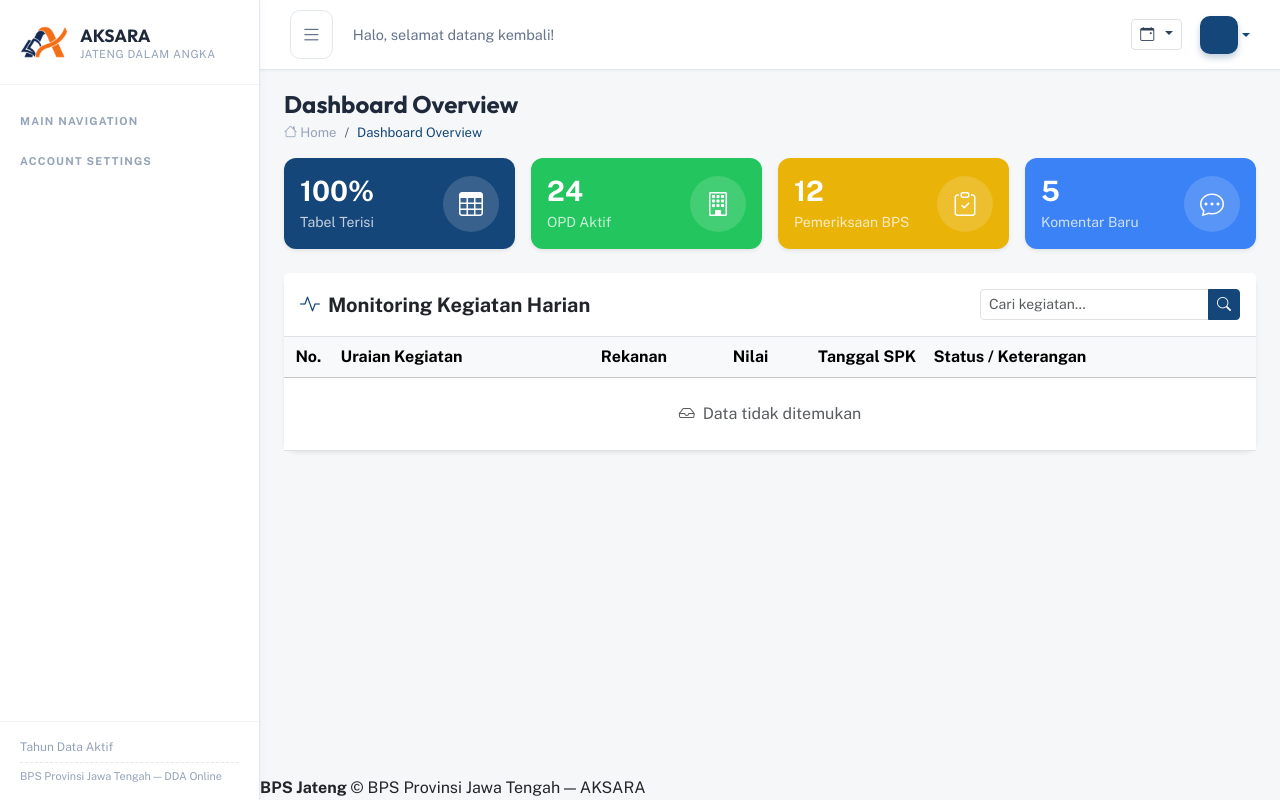
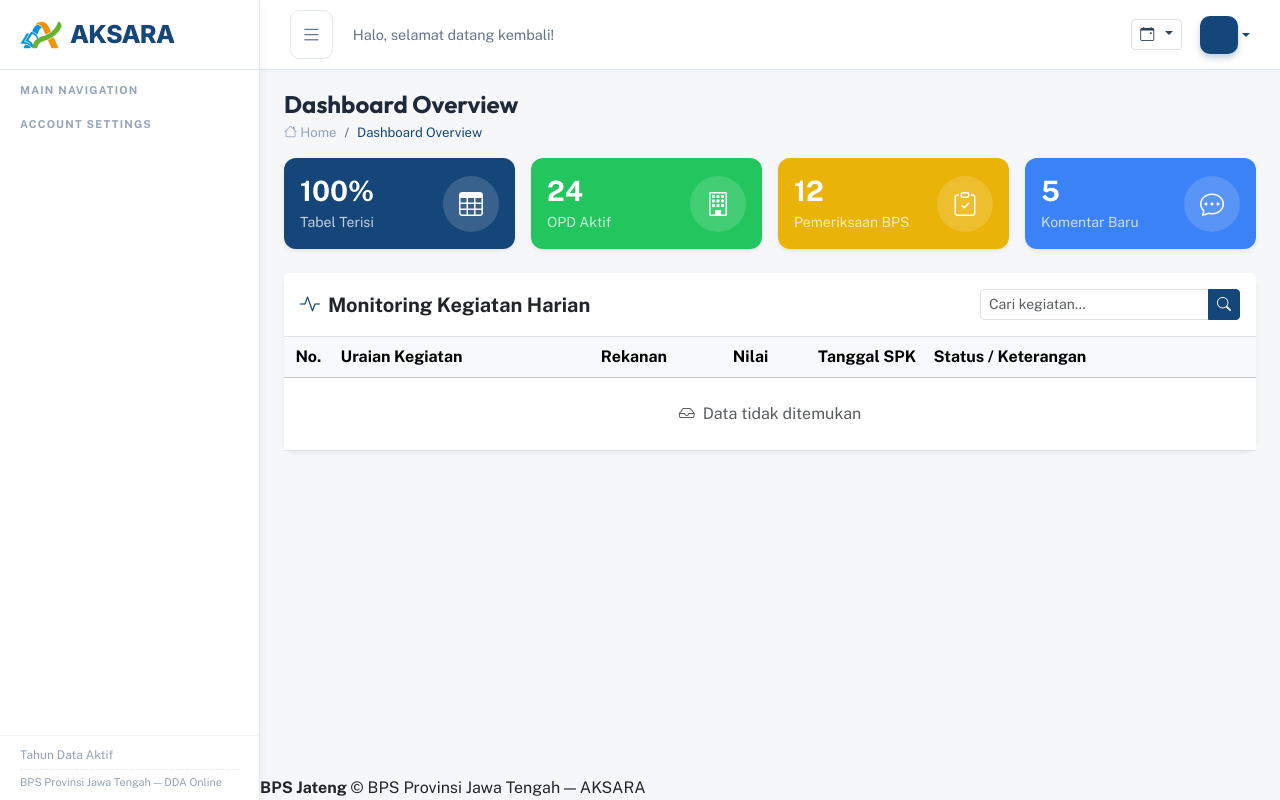
Before and after one commit to Maganghub-BPS/DDA-Online, a CodeIgniter 4 app: the page made by app/Views/admin/index.php in a window 1280 px wide. Run offline with PHP 8.4 and a stand-in for CodeIgniter, Linux system fonts and the light colour scheme; the template is opened without the code that fills it, so the values that code supplies are empty; some libraries are stand-ins or nearby versions.

Commit message:
wip: update logo, font, dan tampilan login/admin

```diff
--- a/app/Views/admin/index.php
+++ b/app/Views/admin/index.php
@@ -13,9 +13,10 @@
     <!-- Bootstrap Icons -->
     <link href="https://cdn.jsdelivr.net/npm/bootstrap-icons@1.11.3/font/bootstrap-icons.min.css" rel="stylesheet">
     <!-- Google Fonts -->
-    <link href="https://fonts.googleapis.com/css2?family=Public+Sans:wght@300;400;500;600;700&family=Outfit:wght@600;700&display=swap" rel="stylesheet">
+    <link href="https://fonts.googleapis.com/css2?family=Inter:wght@700;800&family=Public+Sans:wght@300;400;500;600;700&family=Outfit:wght@600;700&display=swap" rel="stylesheet">
     <!-- Favicon -->
-    <link rel="icon" type="image/png" href="<?php echo base_url(); ?>aset/favicon.png">
+    <link rel="icon" type="image/png" href="<?php echo base_url('aset/images/logo-aksara.png'); ?>?v=<?= time() ?>">
+    <link rel="shortcut icon" type="image/png" href="<?php echo base_url('aset/images/logo-aksara.png'); ?>?v=<?= time() ?>">
 
     <!-- jQuery & jQuery UI (tetap dipertahankan untuk AJAX & plugin) -->
     <link rel="stylesheet" href="<?php echo base_url(); ?>aset/js/jquery/jquery-ui.css" />
@@ -180,39 +181,35 @@
         }
 
         .sidebar-header {
-            padding: 20px 20px 16px;
-            border-bottom: 1px solid #f1f5f9;
+            height: 70px;
+            padding: 0 20px;
+            border-bottom: 1px solid #e2e8f0;
             display: flex;
             align-items: center;
-            gap: 12px;
+            gap: 8px;
+            flex-shrink: 0;
         }
 
         .sidebar-header img {
-            width: 40px;
-            height: 40px;
-            border-radius: 10px;
+            height: 42px;
+            width: auto;
+            object-fit: contain;
+            flex-shrink: 0;
         }
 
         .sidebar-header .brand-text {
-            font-family: 'Outfit', sans-serif;
-            font-weight: 700;
-            font-size: 1.1rem;
-            color: #1e293b;
-            line-height: 1.2;
-        }
-
-        .sidebar-header .brand-sub {
-            font-size: 0.7rem;
-            color: #94a3b8;
-            font-weight: 400;
-            text-transform: uppercase;
-            letter-spacing: 0.5px;
+            font-family: 'Inter', sans-serif;
+            font-weight: 800;
+            font-size: 1.55rem;
+            color: #154679;
+            letter-spacing: -0.5px;
+            line-height: 1.1;
         }
 
         .sidebar-menu {
             flex-grow: 1;
             overflow-y: auto;
-            padding: 12px 0;
+            padding: 8px 0;
         }
 
         .sidebar-menu::-webkit-scrollbar {
@@ -225,12 +222,16 @@
         }
 
         .menu-label {
-            padding: 16px 20px 8px;
+            padding: 12px 20px 6px;
             font-size: 0.68rem;
             font-weight: 700;
             text-transform: uppercase;
             letter-spacing: 1.2px;
             color: #94a3b8;
+        }
+
+        .menu-label:first-child {
+            padding-top: 4px;
         }
 
         .sidebar-link {
@@ -269,7 +270,7 @@
         }
 
         .sidebar-footer {
-            padding: 16px 20px;
+            padding: 10px 20px;
             border-top: 1px solid #f1f5f9;
         }
 
@@ -292,8 +293,8 @@
             color: #94a3b8;
             line-height: 1.35;
             border-top: 1px dashed #e2e8f0;
-            padding-top: 6px;
-            margin-top: 6px;
+            padding-top: 5px;
+            margin-top: 5px;
         }
 
         /* ===== MAIN CONTENT AREA (HANYA SECTION INI YANG SCROLLABLE) ===== */
@@ -464,14 +465,13 @@
             #sidebar.active .menu-label,
             #sidebar.active .sidebar-footer-text,
             #sidebar.active .sidebar-copyright,
-            #sidebar.active .brand-text,
-            #sidebar.active .brand-sub {
+            #sidebar.active .brand-text {
                 display: none;
             }
 
             #sidebar.active .sidebar-header {
                 justify-content: center;
-                padding: 20px 10px 16px;
+                padding: 0 10px;
             }
 
             #sidebar.active .sidebar-link {
@@ -583,11 +583,8 @@
         <!-- ===== SIDEBAR ===== -->
         <aside id="sidebar">
             <div class="sidebar-header">
-                <img src="<?php echo base_url(); ?>aset/images/logo-aksara.png?v=<?= time() ?>" alt="Logo AKSARA" style="width: 48px; height: 48px; object-fit: contain;">
-                <div>
-                    <div class="brand-text">AKSARA</div>
-                    <div class="brand-sub" title="Akses Data Provinsi Jawa Tengah Dalam Angka">Jateng Dalam Angka</div>
-                </div>
+                <img src="<?php echo base_url(); ?>aset/images/logo-aksara.png?v=<?= time() ?>" alt="Logo AKSARA">
+                <div class="brand-text" title="Akses Data Provinsi Jawa Tengah Dalam Angka">AKSARA</div>
             </div>
 
             <div class="sidebar-menu">
```
Also changed, not shown: app/Views/admin/login.php (+15 -12 lines), app/Views/frontend/layout.php (+5 -5 lines), public/aset/favicon.png, public/aset/images/logo-aksara-white.png (deleted), public/aset/images/logo-aksara.png, public/favicon.ico.
